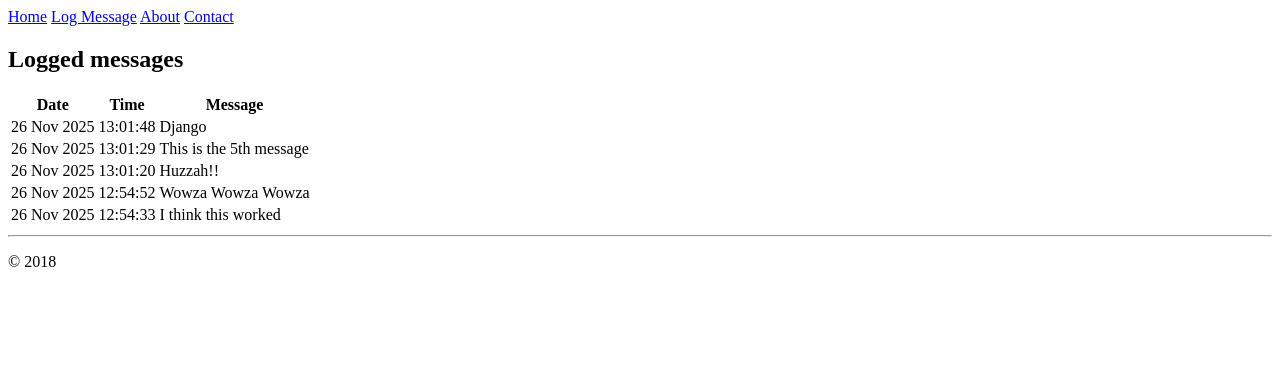
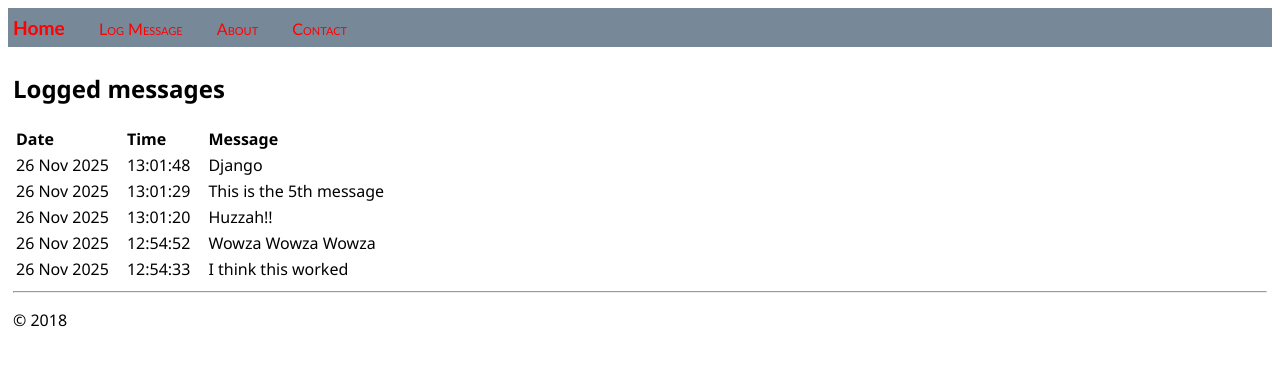
Before and after one commit to agentAC/django-tutorial-app, a Django app: page / in a window 1280 px wide. Shown: the top 366 px of the page. Run offline with Django 5.2, Linux system fonts and the light colour scheme; data comes from the database, SQL or seed files in the repository.

Commit message:
Change the text to red

```diff
--- a/hello/static/hello/site.css
+++ b/hello/static/hello/site.css
@@ -14,6 +14,7 @@
 .navbar a {
     text-decoration: none;
     color: inherit;
+    color: red;
 }
 
 .navbar-brand {
--- a/static_collected/hello/site.css
+++ b/static_collected/hello/site.css
@@ -2,3 +2,41 @@
     font-weight: 600;
     color: blue;
 }
+
+.navbar {
+    background-color: lightslategray;
+    font-size: 1em;
+    font-family: 'Trebuchet MS', 'Lucida Sans Unicode', 'Lucida Grande', 'Lucida Sans', Arial, sans-serif;
+    color: white;
+    padding: 8px 5px 8px 5px;
+}
+
+.navbar a {
+    text-decoration: none;
+    color: inherit;
+    color: red;
+}
+
+.navbar-brand {
+    font-size: 1.2em;
+    font-weight: 600;
+}
+
+.navbar-item {
+    font-variant: small-caps;
+    margin-left: 30px;
+}
+
+.body-content {
+    padding: 5px;
+    font-family:'Segoe UI', Tahoma, Geneva, Verdana, sans-serif;
+}
+
+input[name=message] {
+    width: 80%;
+}
+
+.message_list th,td {
+    text-align: left;
+    padding-right: 15px;
+}
```
